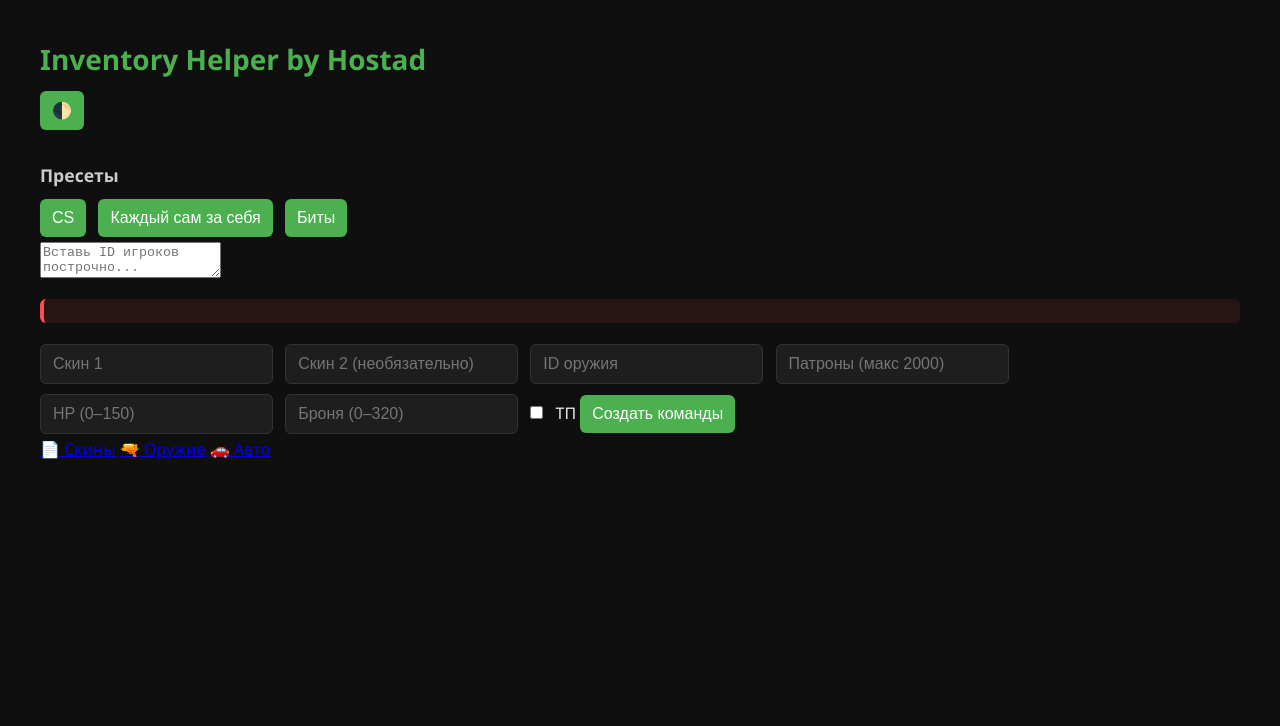
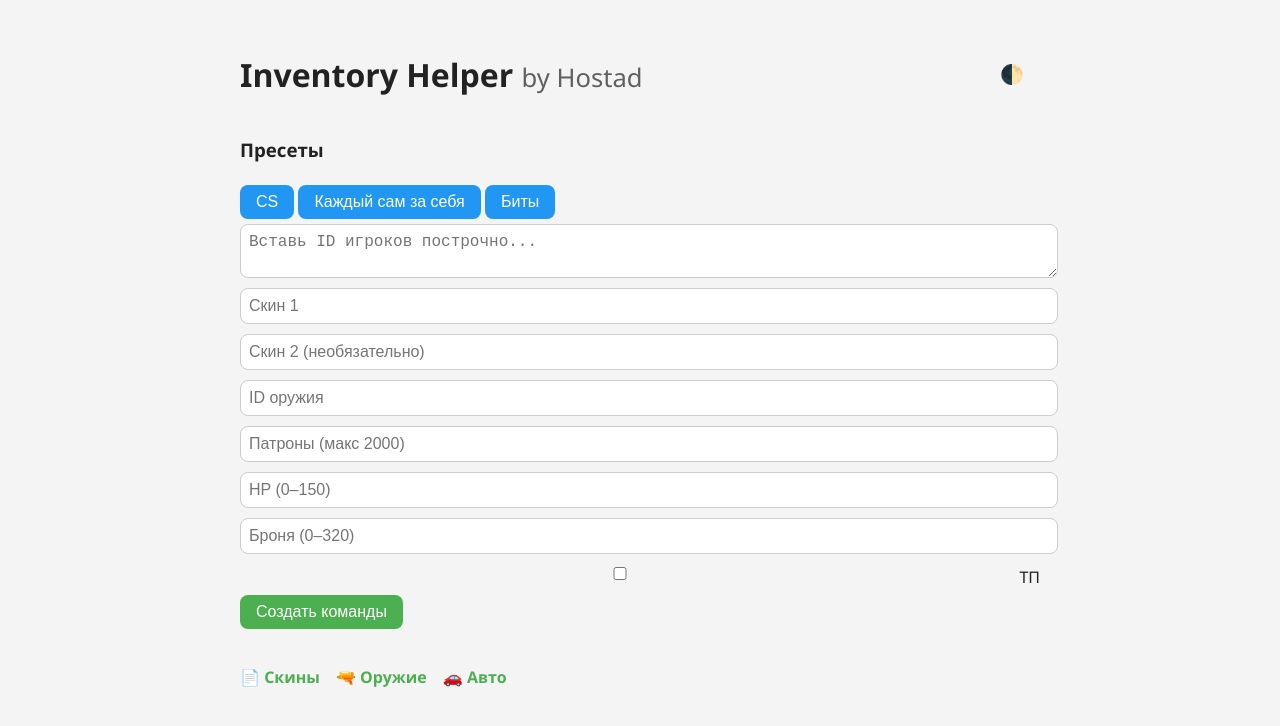
Before and after one commit to graczYy/invhelp, a plain HTML site: page index.html in a window 1280 px wide. Drawn offline with Linux system fonts and the light colour scheme.

Commit message:
Update style.css

```diff
--- a/style.css
+++ b/style.css
@@ -1,181 +1,135 @@
-* {
-  box-sizing: border-box;
+body {
+  font-family: 'Segoe UI', sans-serif;
+  background-color: #f4f4f4;
+  color: #222;
+  margin: 0;
+  padding: 0;
+  transition: background 0.3s, color 0.3s;
 }
 
-html {
-  font-size: 16px;
+body.dark {
+  background-color: #1e1e1e;
+  color: #eee;
 }
 
-body {
-  font-family: 'Segoe UI', sans-serif;
-  background: #0f0f0f;
-  color: #f0f0f0;
-  margin: 0;
-  padding: 2.5rem;
-  display: flex;
-  gap: 2.5rem;
-  flex-wrap: wrap;
+.container {
+  max-width: 800px;
+  margin: auto;
+  padding: 2rem;
 }
 
-.main {
-  flex: 1;
-  min-width: 320px;
+.header {
+  display: flex;
+  justify-content: space-between;
+  align-items: center;
 }
 
-h1 {
-  font-size: 1.75rem;
-  margin: 0 0 0.5rem 0;
-  color: #4caf50;
+.header span {
+  font-weight: normal;
+  font-size: 0.8em;
+  opacity: 0.7;
 }
 
-h3 {
-  margin: 1.75rem 0 0.5rem 0;
-  color: #ccc;
-  font-size: 1.1rem;
+textarea,
+input {
+  display: block;
+  width: 100%;
+  margin-bottom: 10px;
+  padding: 8px;
+  border-radius: 8px;
+  border: 1px solid #ccc;
+  font-size: 1rem;
 }
 
-input,
-button {
-  background: #1e1e1e;
+.dark textarea,
+.dark input {
+  background-color: #2c2c2c;
   color: #fff;
-  border: 1px solid #333;
-  padding: 0.625rem 0.75rem;
-  border-radius: 6px;
-  font-size: 1rem;
-  margin: 0.3rem 0.5rem 0.3rem 0;
-}
-
-input:focus {
-  border-color: #4caf50;
-  outline: 0;
+  border: 1px solid #444;
 }
 
 button {
-  background: #4caf50;
+  padding: 8px 16px;
+  margin: 5px 0;
+  font-size: 1rem;
   border: none;
+  border-radius: 8px;
+  background-color: #4caf50;
+  color: white;
   cursor: pointer;
   transition: background 0.3s;
 }
 
 button:hover {
-  background: #45a049;
+  background-color: #45a049;
 }
 
-.id-list span {
-  background: #222;
-  padding: 0.3rem 0.5rem;
-  border-radius: 4px;
-  margin: 0.2rem;
-  display: inline-block;
-  font-size: 0.9rem;
+.commands-output div {
+  background-color: #eee;
+  padding: 8px;
+  margin-bottom: 5px;
+  border-radius: 5px;
   cursor: pointer;
-  transition: background 0.2s;
+  transition: opacity 0.3s;
 }
 
-.id-list span:hover {
-  background: #3a0000;
+.dark .commands-output div {
+  background-color: #333;
 }
 
-.commands {
-  margin-top: 1rem;
-}
-
-.command-line {
-  background: #1c1c1c;
-  padding: 0.6rem 0.75rem;
-  margin: 0.3rem 0;
-  border: 1px solid #2e2e2e;
-  border-radius: 5px;
-  cursor: pointer;
-  transition: background 0.2s, opacity 0.5s;
-}
-
-.command-line:hover {
-  background: #333;
-}
-
-.fade-out {
+.commands-output .fade-out {
   opacity: 0;
-  transition: opacity 0.4s;
+  transition: opacity 0.5s ease;
 }
 
 .error {
-  background: rgba(255, 76, 76, 0.1);
-  color: #ff4c4c;
-  border-left: 4px solid #ff4c4c;
-  border-radius: 6px;
-  padding: 0.75rem 1rem;
-  margin: 1rem 0;
-  font-size: 0.95rem;
-  animation: fadeIn 0.3s ease;
+  color: #d32f2f;
+  font-size: 0.9em;
+  margin-top: -8px;
+  margin-bottom: 10px;
+  display: none;
 }
 
-@keyframes fadeIn {
-  from {
-    opacity: 0;
-    transform: translateY(-5px);
-  }
-  to {
-    opacity: 1;
-    transform: translateY(0);
-  }
+.checkbox-container {
+  display: flex;
+  align-items: center;
+  gap: 10px;
+  margin-top: 10px;
 }
 
-.done-text {
-  color: #4caf50;
-  font-size: 1rem;
-  margin-top: 1rem;
+.links {
+  margin-top: 2rem;
   display: flex;
-  align-items: center;
-  gap: 0.4rem;
-  animation: fadeIn 0.3s ease;
+  gap: 1rem;
+  flex-wrap: wrap;
 }
 
-footer {
-  margin-top: 2.5rem;
-  text-align: center;
-  color: #777;
-  font-size: 0.875rem;
+.links a {
+  text-decoration: none;
+  color: #4caf50;
+  font-weight: bold;
 }
 
-.sidebar {
-  width: 220px;
-  min-width: 200px;
-  display: flex;
-  flex-direction: column;
-  gap: 0.75rem;
+.presets button {
+  background-color: #2196f3;
 }
 
-.link-button {
-  background: #222;
-  color: #fff;
-  text-decoration: none;
-  text-align: center;
-  border: 1px solid #444;
-  padding: 0.75rem;
-  border-radius: 6px;
-  font-weight: bold;
-  transition: background 0.3s;
-}
-
-.link-button:hover {
-  background: #333;
+.presets button:hover {
+  background-color: #1976d2;
 }
 
 #resetBtn {
-  display: none;
-  margin-top: 1rem;
+  background-color: #f44336;
 }
 
-@media (max-width: 900px) {
-  body {
-    flex-direction: column;
-    padding: 1.5rem;
-  }
-  .sidebar {
-    flex-direction: row;
-    flex-wrap: wrap;
-    justify-content: center;
-    width: 100%;
-  }
+#resetBtn:hover {
+  background-color: #d32f2f;
 }
+
+#themeToggle {
+  background-color: transparent;
+  border: none;
+  font-size: 1.2rem;
+  cursor: pointer;
+  color: inherit;
+}
```
